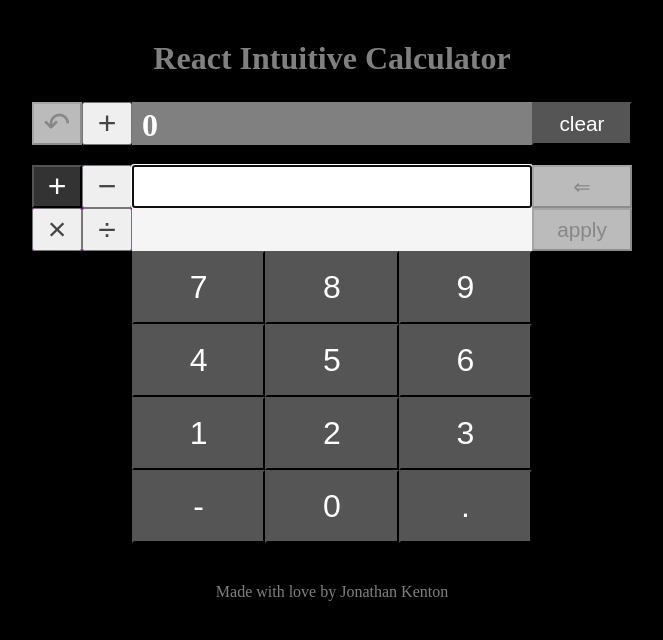
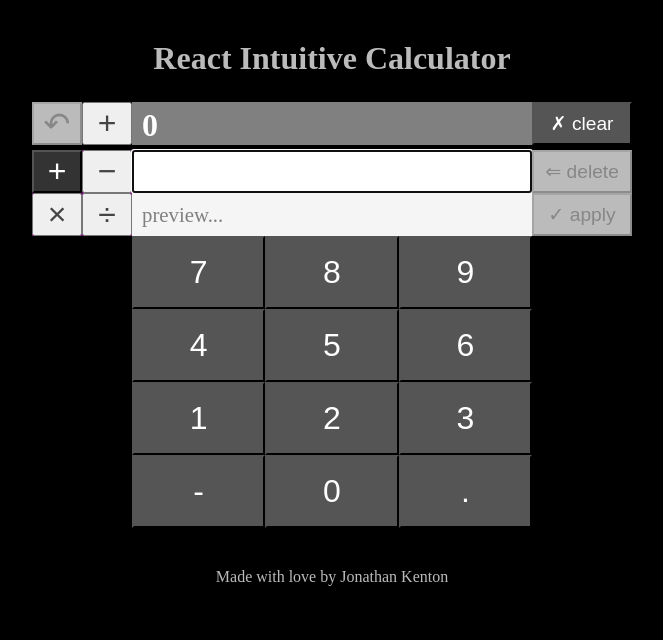
Before and after one commit to j2kenton/React-Super-Calculator, a React (Create React App) app in the folder react/: page / in a window 1280 px wide. Shown: the top 640 px of the page, without its empty margins (308-971 px from the left). Built offline with nearby package versions, Linux system fonts and the light colour scheme.

Commit message:
more improvements

```diff
--- a/react/src/App.js
+++ b/react/src/App.js
@@ -24,13 +24,13 @@ const MainSection = styled.main`
 const StyledHeader = styled.header`
   text-align: center;
   margin-bottom: 25px;
-  color: grey;
+  color: ${props => props.theme.colors.alternativeGrey};
 `;
 
 const StyledFooter = styled.footer`
   text-align: center;
   margin-top: 40px;
-  color: grey;
+  color: ${props => props.theme.colors.alternativeGrey};
 `;
 
 function App() {
--- a/react/src/constants/styled-theme.js
+++ b/react/src/constants/styled-theme.js
@@ -8,6 +8,7 @@ export const theme = {
     standardGrey: '#808080',
     darkGrey: '#333333',
     paleBackgroundColor: '#f5f5f5',
+    alternativeGrey: '#bbbbbb',
 
     inverted: {
       buttonBackground: '#555555'
--- a/react/src/reducers/app.js
+++ b/react/src/reducers/app.js
@@ -11,12 +11,12 @@ import {
   SET_OUTPUT_AND_OPERATOR
 } from 'constants/action-types';
 import { calculateUpdatedValue } from 'utils/calculations';
-import { isInputValid, getUpdatedTempValues } from 'utils/tools';
+import { getUpdatedTempValues } from 'utils/tools';
 
 const initialState = {
   output: 0,
   previousOutputs: [],
-  preview: '',
+  preview: 'preview...',
   input: '',
   operator: 'add'
 };
--- a/react/src/sections/body/input-section.js
+++ b/react/src/sections/body/input-section.js
@@ -40,9 +40,11 @@ const InputField = styled.input.attrs({
   width: 100%;
   padding: 0 10px;
   box-sizing: border-box;
+  font-size: 1.3rem;
 `;
 
 const PreviewSection = styled(Wrapper)`
+  font-size: 1.3rem;
   color: ${props => props.theme.colors.standardGrey};
   width: 400px;
   @media (max-width: 600px) {
@@ -123,18 +125,18 @@ export const InputSection = ({
         <Button
           onClick={onBackspace}
           disabled={!input}
-          text={'⇐'}
+          text={'⇐ delete'}
           inverted
           height={'50%'}
-          fontSize={'1.3rem'}
+          fontSize={'1.2rem'}
         />
         <Button
           onClick={onApply}
           disabled={!isInputUsable(input)}
-          text={'apply'}
+          text={'✓ apply'}
           inverted
           height={'50%'}
-          fontSize={'1.3rem'}
+          fontSize={'1.2rem'}
         />
       </Wrapper>
     </InputWrapper>
--- a/react/src/sections/body/output-section.js
+++ b/react/src/sections/body/output-section.js
@@ -11,7 +11,7 @@ import Wrapper from 'components/wrapper';
 
 const OutputWrapper = styled.div`
   height: 43px;
-  margin-bottom: 20px;
+  margin-bottom: 5px;
 `;
 
 const OutputArea = styled.div`
@@ -71,7 +71,7 @@ export const OutputSection = ({
         </Wrapper>
         <NumberArea>{Math.abs(output)}</NumberArea>
         <Wrapper>
-          <Button onClick={onClear} text={'clear'} inverted fontSize={'1.3rem'} />
+          <Button onClick={onClear} text={'✗ clear'} inverted fontSize={'1.2rem'} />
         </Wrapper>
       </OutputArea>
     </OutputWrapper>
```
